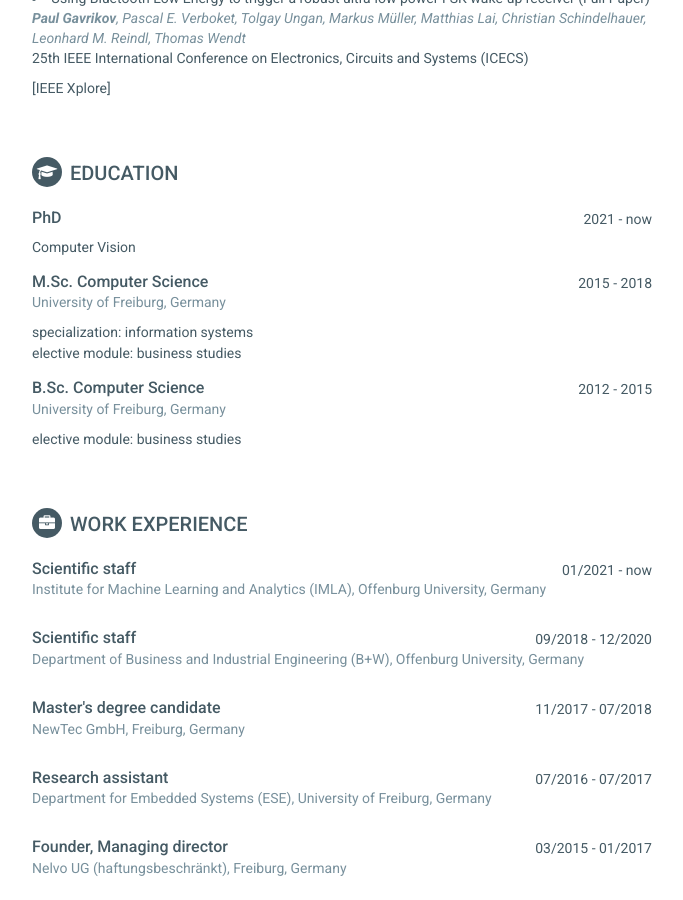
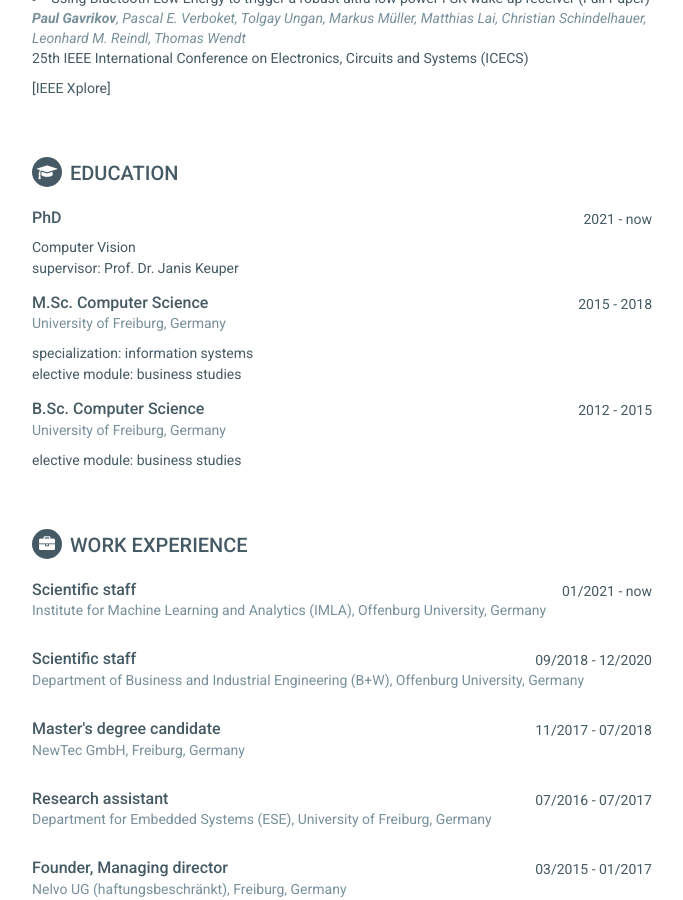
Before and after one commit to paulgavrikov/paulgavrikov.github.io, a Jekyll site: the page built from index.html, in a window 1280 px wide and 900 px high, scrolled down 857 px. Shown: the whole window, without its empty margins (408-1091 px from the left). Built offline with Jekyll 4.4.1, drawn with Linux system fonts in a browser that asks for light colours.

Commit message:
adding supervisor

```diff
--- a/_data/educations.yml
+++ b/_data/educations.yml
@@ -1,7 +1,7 @@
 - education:
   degree: PhD
   time: 2021 - now
-  details: Computer Vision
+  details: "Computer Vision<br/>supervisor: Prof. Dr. Janis Keuper"
 - education:
   degree: M.Sc. Computer Science
   university: University of Freiburg, Germany
```
